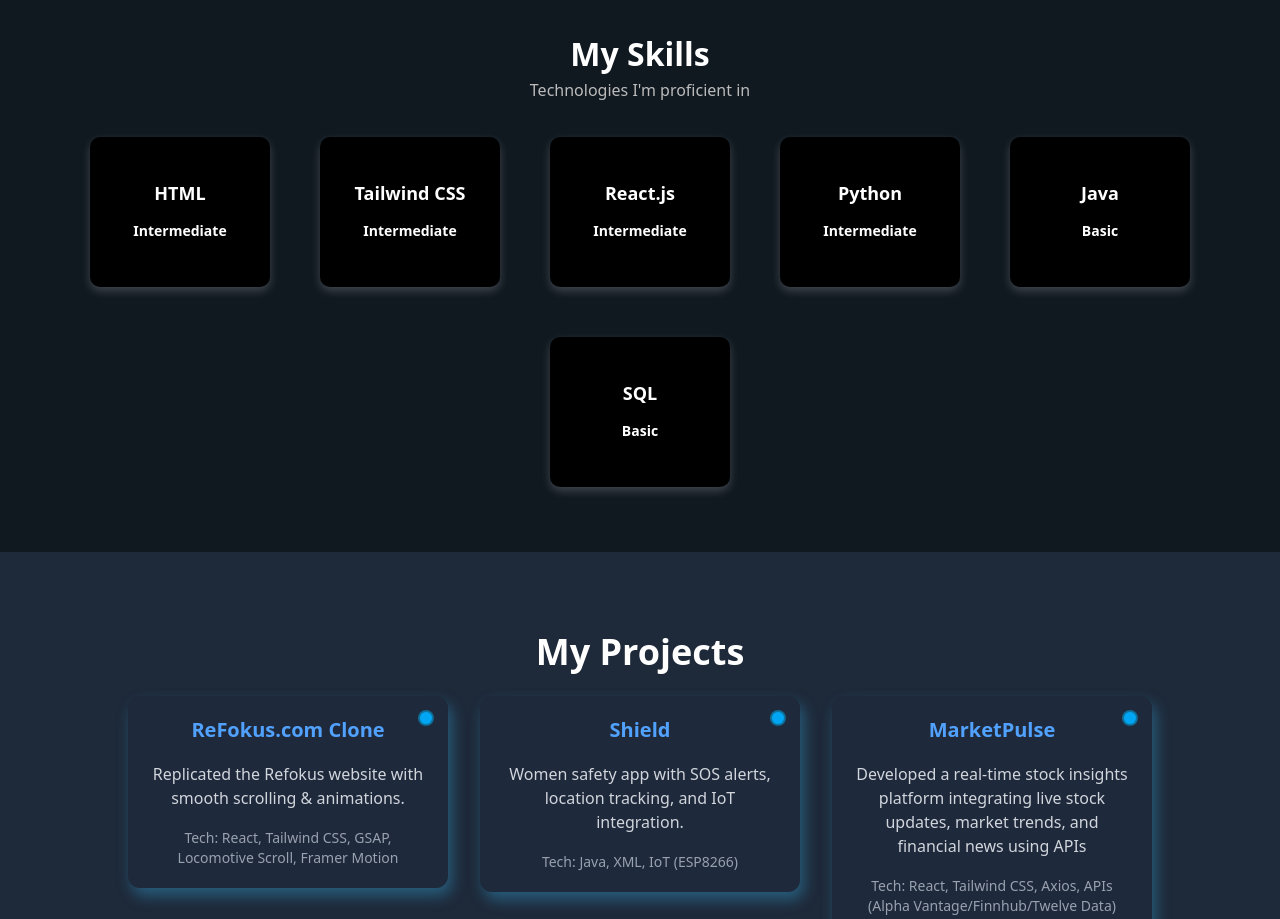
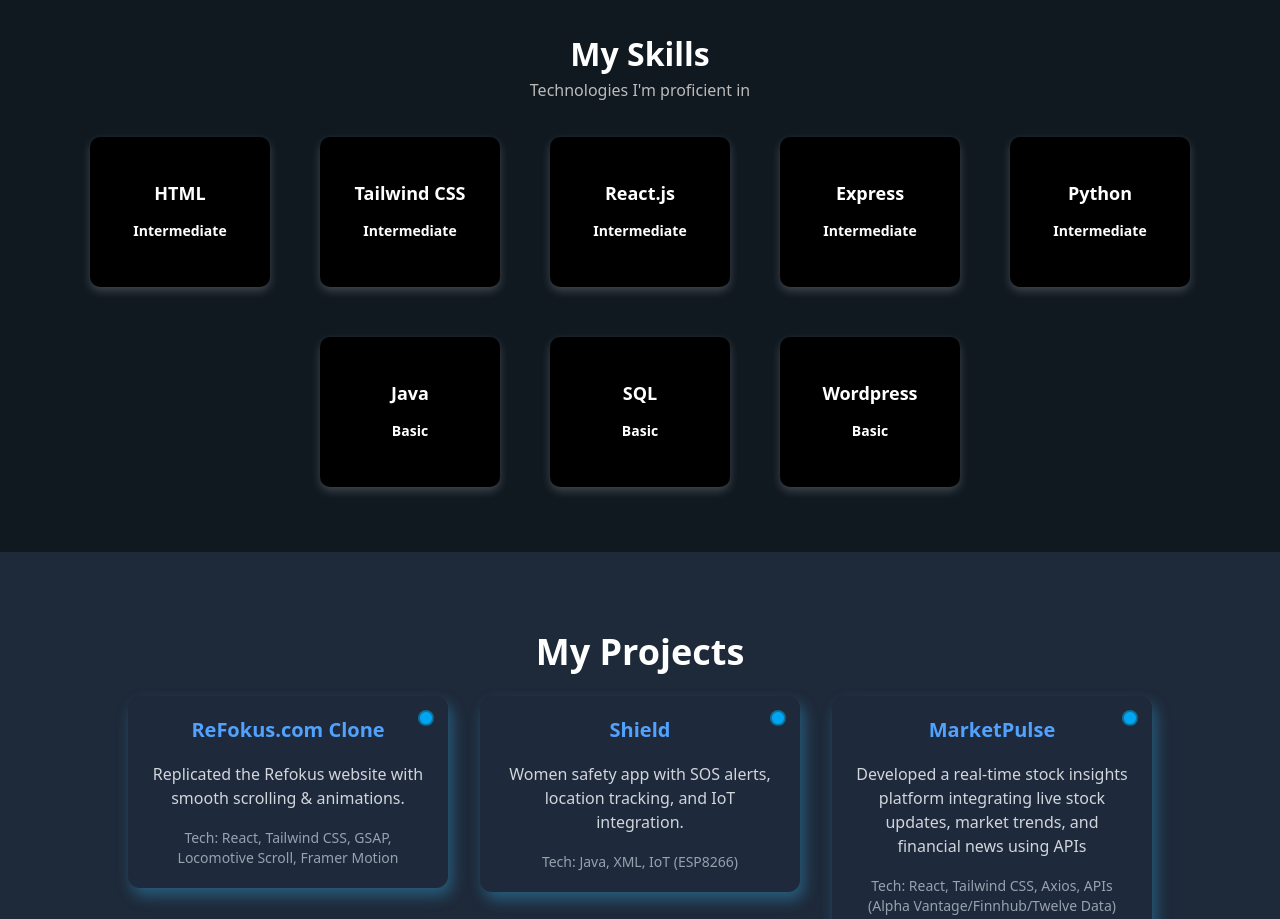
Before and after one commit to AnmolGupta880/Portfolio-by-Anmol, a React (Vite) app: page / in a window 1280 px wide. Shown: the part 820-1739 px from the top of the page. Built offline with nearby package versions, Linux system fonts and the light colour scheme.

Commit message:
Update SkillCard.jsx

```diff
--- a/src/components/SkillCard.jsx
+++ b/src/components/SkillCard.jsx
@@ -5,10 +5,12 @@ import styled, { keyframes } from "styled-components";
 const skills = [
   { name: "HTML", level: "Intermediate", color: "#000000" }, // HTML Orange
   { name: "Tailwind CSS", level: "Intermediate", color: "#000000" }, // Tailwind Blue
-  { name: "React.js", level: "Intermediate", color: "	#000000" }, // React Light Blue
+  { name: "React.js", level: "Intermediate", color: "	#000000" },
+   { name: "Express", level: "Intermediate", color: "#000000" },// React Light Blue
   { name: "Python", level: "Intermediate", color: "#000000" }, // Python Blue
   { name: "Java", level: "Basic", color: "#000000" }, // Java Orange
-  { name: "SQL", level: "Basic", color: "#000000" }, // SQL Blue
+  { name: "SQL", level: "Basic", color: "#000000" },
+   { name: "Wordpress", level: "Basic", color: "#000000" },// SQL Blue
 ];
 
 const SkillCard = ({ name, level, color }) => {
```
